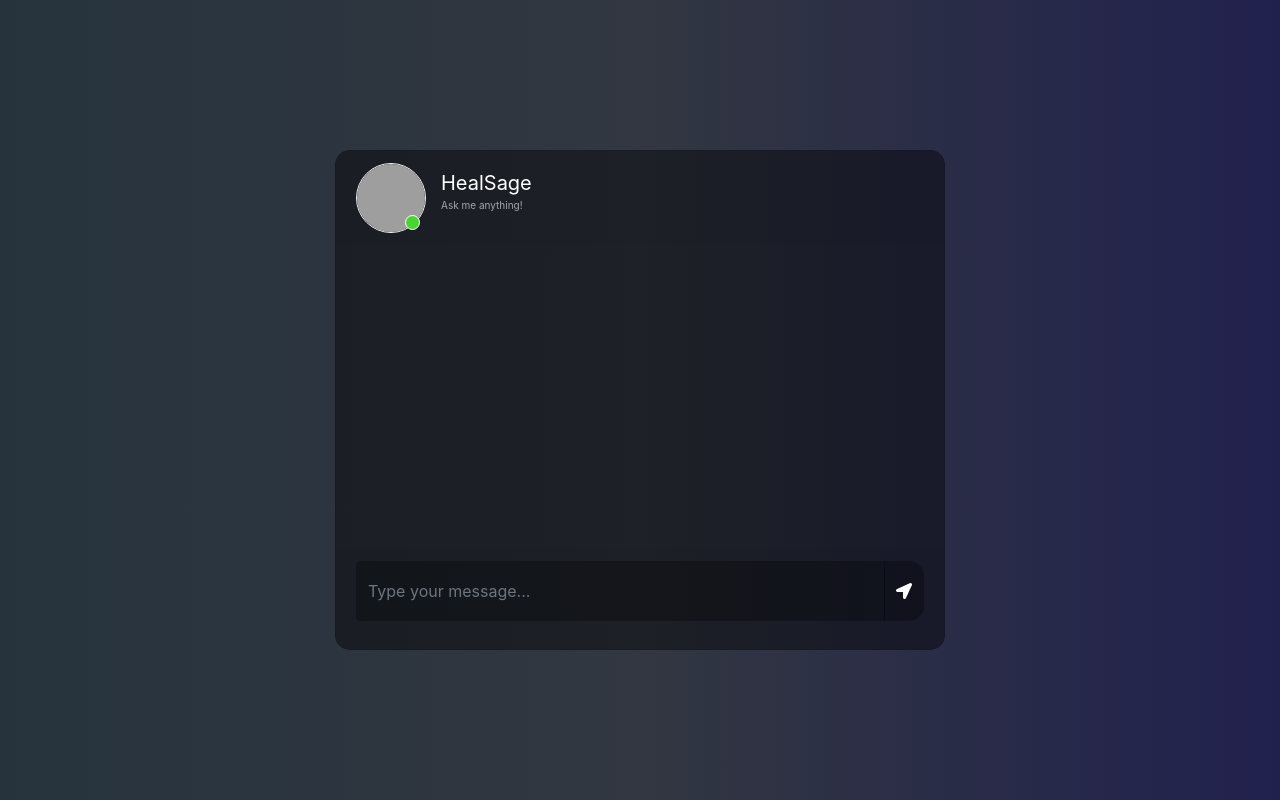
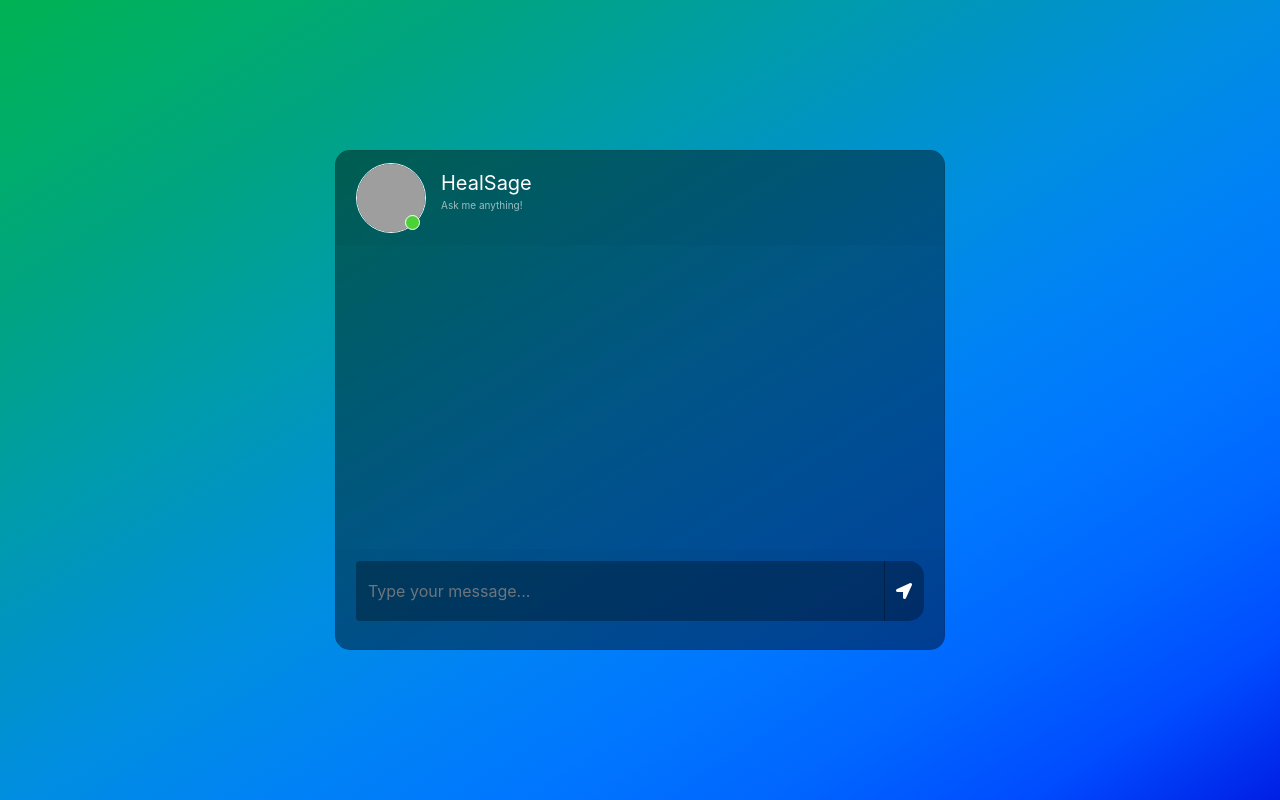
Before and after one commit to Nishantg7/HealSage-Medical-Chatbot, a Flask app: page / in a window 1280 px wide. Run offline with Flask 3, Linux system fonts and the light colour scheme; some libraries are stand-ins or nearby versions; grey boxes are pictures that could not be loaded.

Commit message:
updated code

```diff
--- a/static/style.css
+++ b/static/style.css
@@ -1,9 +1,20 @@
 body,html{
 	height: 100%;
 	margin: 0;
-	background: rgb(44, 47, 59);
-   background: -webkit-linear-gradient(to right, rgb(40, 59, 34), rgb(54, 60, 70), rgb(32, 32, 43));
-	background: linear-gradient(to right, rgb(38, 51, 61), rgb(50, 55, 65), rgb(33, 33, 78));
+	background: linear-gradient(
+		148deg,
+		hsl(148deg 100% 35%) 0%,
+		hsl(157deg 100% 34%) 10%,
+		hsl(168deg 100% 32%) 20%,
+		hsl(182deg 100% 32%) 30%,
+		hsl(194deg 100% 38%) 40%,
+		hsl(202deg 100% 44%) 50%,
+		hsl(208deg 100% 48%) 60%,
+		hsl(212deg 100% 50%) 70%,
+		hsl(216deg 100% 50%) 80%,
+		hsl(222deg 100% 50%) 90%,
+		hsl(232deg 100% 45%) 100%
+	);
 }
 
 .chat{
```
